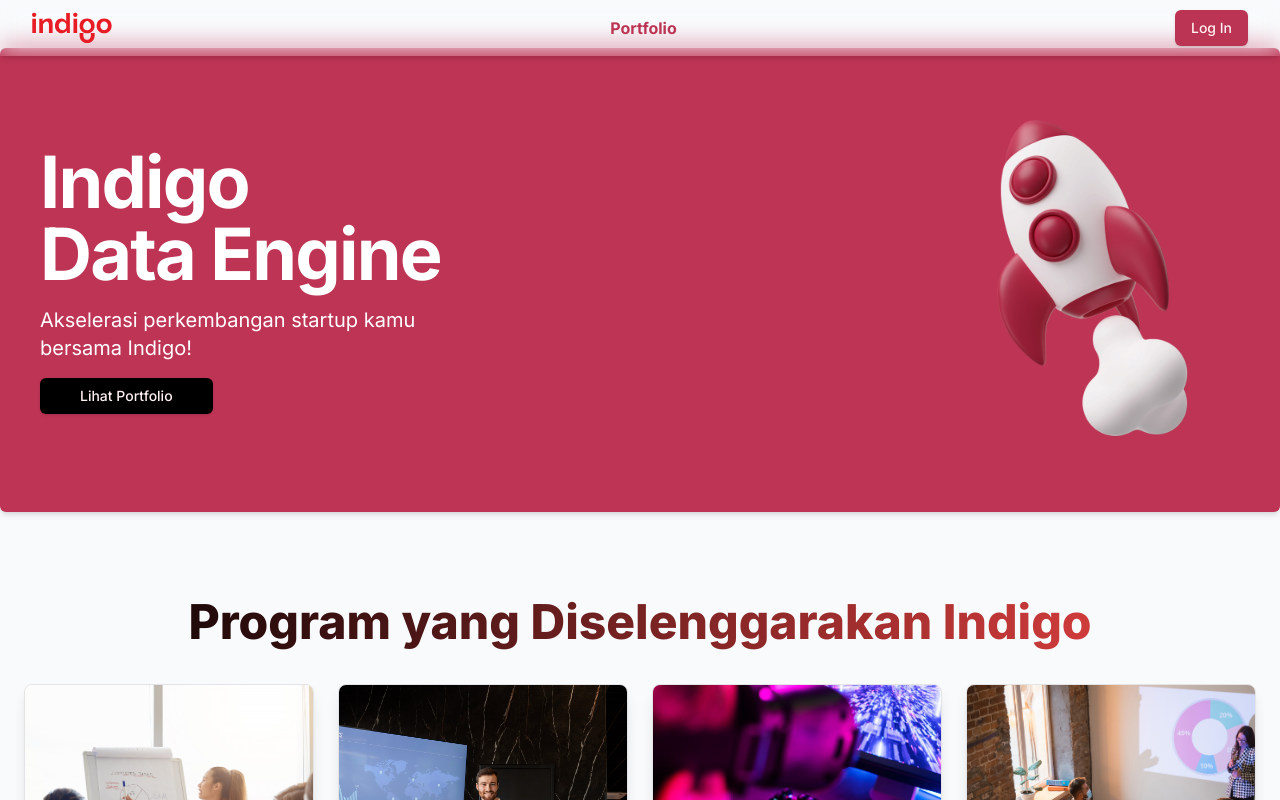
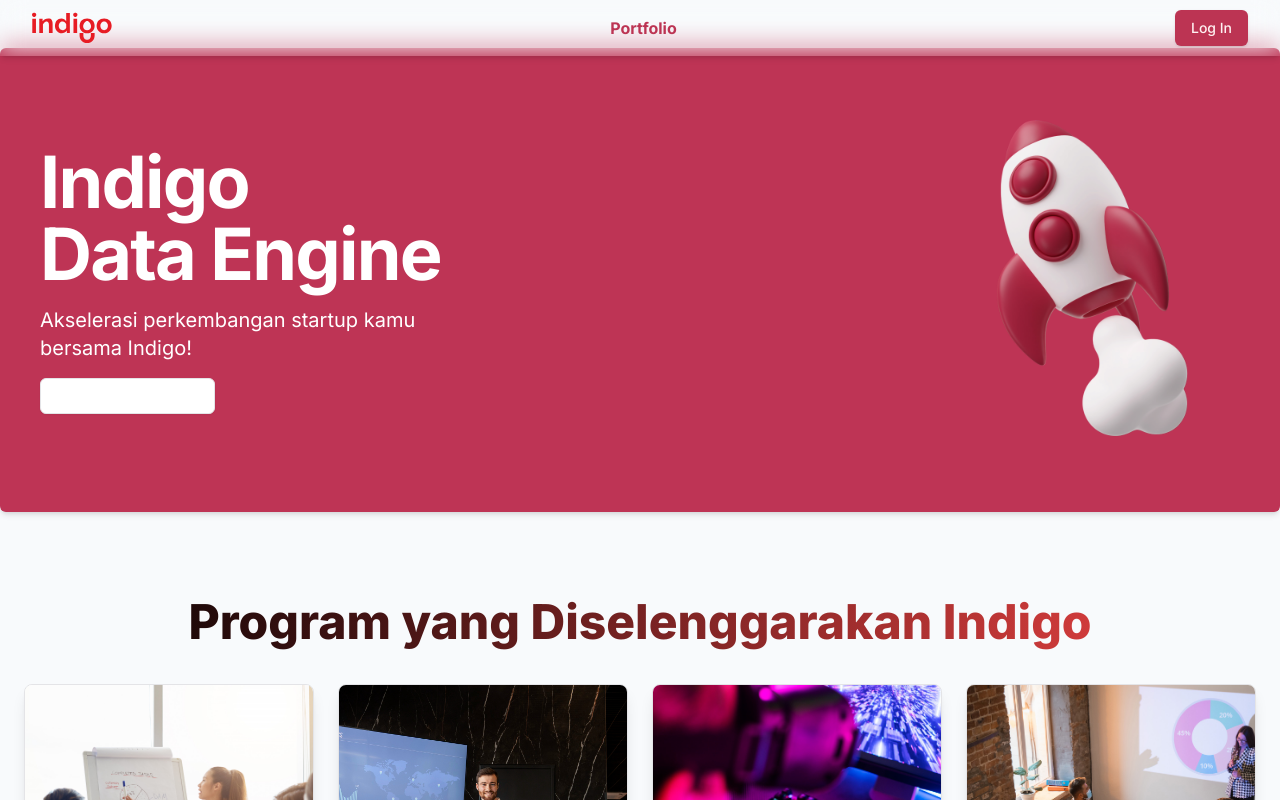
Before and after one commit to notalent2code/frontend-data-engine, a Next.js app: page / in a window 1280 px wide. Shown: the top 800 px of the page. Built offline with nearby package versions, Linux system fonts and the light colour scheme.

Commit message:
fix: Update button style in Hero component

```diff
--- a/src/components/landing-page/Hero.tsx
+++ b/src/components/landing-page/Hero.tsx
@@ -17,7 +17,7 @@ const Hero: FC<HeroProps> = ({...props}) => {
           <h2 className='text-xl'>
             Akselerasi perkembangan startup kamu <br /> bersama Indigo!
           </h2>
-          <Link href='/portfolio' className={cn(buttonVariants(), 'bg-black')}>
+          <Link href='/portfolio' className={cn(buttonVariants({variant: 'outline'}))}>
             <p className='px-6'>Lihat Portfolio</p>
           </Link>
         </div>
```
